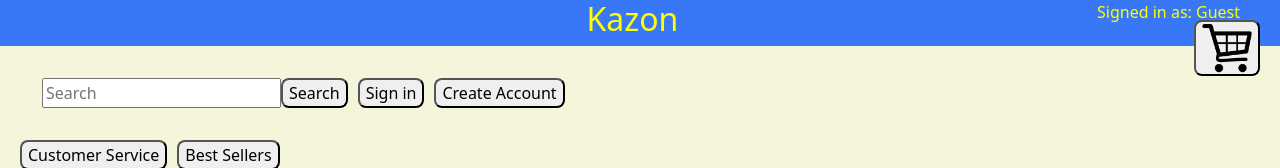
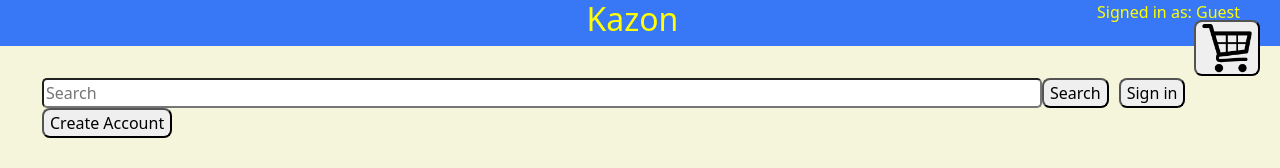
Before and after one commit to ShashiSugrim/kazonfrontend, a React (Create React App) app: page / in a window 1280 px wide. Shown: the top 168 px of the page. Built offline with nearby package versions, Linux system fonts and the light colour scheme.

Commit message:
redone search bar css

```diff
--- a/src/css/TopBar.module.css
+++ b/src/css/TopBar.module.css
@@ -10,11 +10,6 @@
   vertical-align: middle;
 }
 
-.Search-bar {
-  border-radius: 5px;
-  transition: box-shadow 0.5s ease;
-  text-align: left;
-}
 .shoppingCartButton {
   position: absolute;
   top: 20px;
@@ -28,3 +23,11 @@
 .signCreate {
   border-radius: 8px;
 }
+
+.searchBar {
+  width: 1000px;
+  margin-right: 10;
+  border-radius: 5px;
+  transition: box-shadow 0.5s ease;
+  text-align: left;
+}
```
